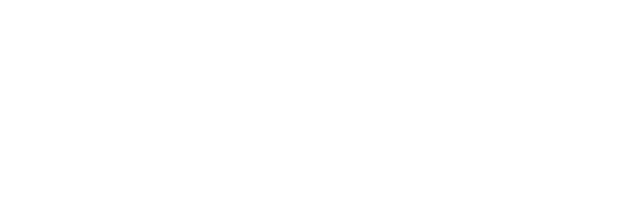
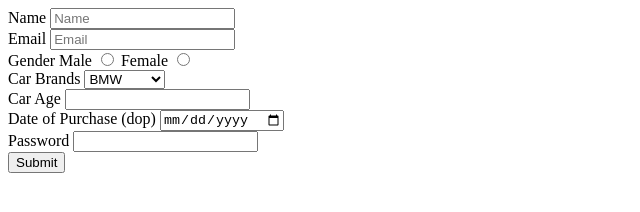
Before and after one commit to acciojob/car-insurance-form-prathamesh-bhosale, a website: page main.html in a window 1280 px wide. Shown: the whole page, without its empty margins (0-640 px from the left). Drawn offline with Linux system fonts and the light colour scheme.

Commit message:
created a submission

```diff
--- a/main.html
+++ b/main.html
@@ -8,6 +8,37 @@
 
 <body>
 	<!-- the entire body must be written by student -->
+	<form action="post">
+		<label for="name">Name</label>
+		<input type="text" id="name" placeholder="Name" required>
+		<br>
+		<label for="email">Email</label>
+		<input type="email" id="email" placeholder="Email" required>
+		<br>
+		<label for="gender">Gender</label>
+		<label for="male">Male</label>
+		<input type="radio" id="male" name="gender" required>
+		<label for="female">Female</label>
+		<input type="radio" id="female" name="gender" required>
+		<br>
+		<label for="cars">Car Brands</label>
+		<select name="cars" id="cars" >
+			<option value="BMW">BMW</option>
+			<option value="Audi">Audi</option>
+			<option value="Mercedez">Mercedez</option>
+		</select>
+		<br>
+		<label for="age">Car Age</label>
+		<input type="number" id="age"  required>
+		<br>
+		<label for="dop">Date of Purchase (dop)</label>
+		<input type="date" id="dop"  required>
+		<br>
+		<label for="password">Password</label>
+		<input type="password" id="password" required>
+		<br>
+		<button type="submit" value="Submit" >Submit</button>
+	</form>
     <script type="text/javascript" src="./script.js">
 </script>
 
```
